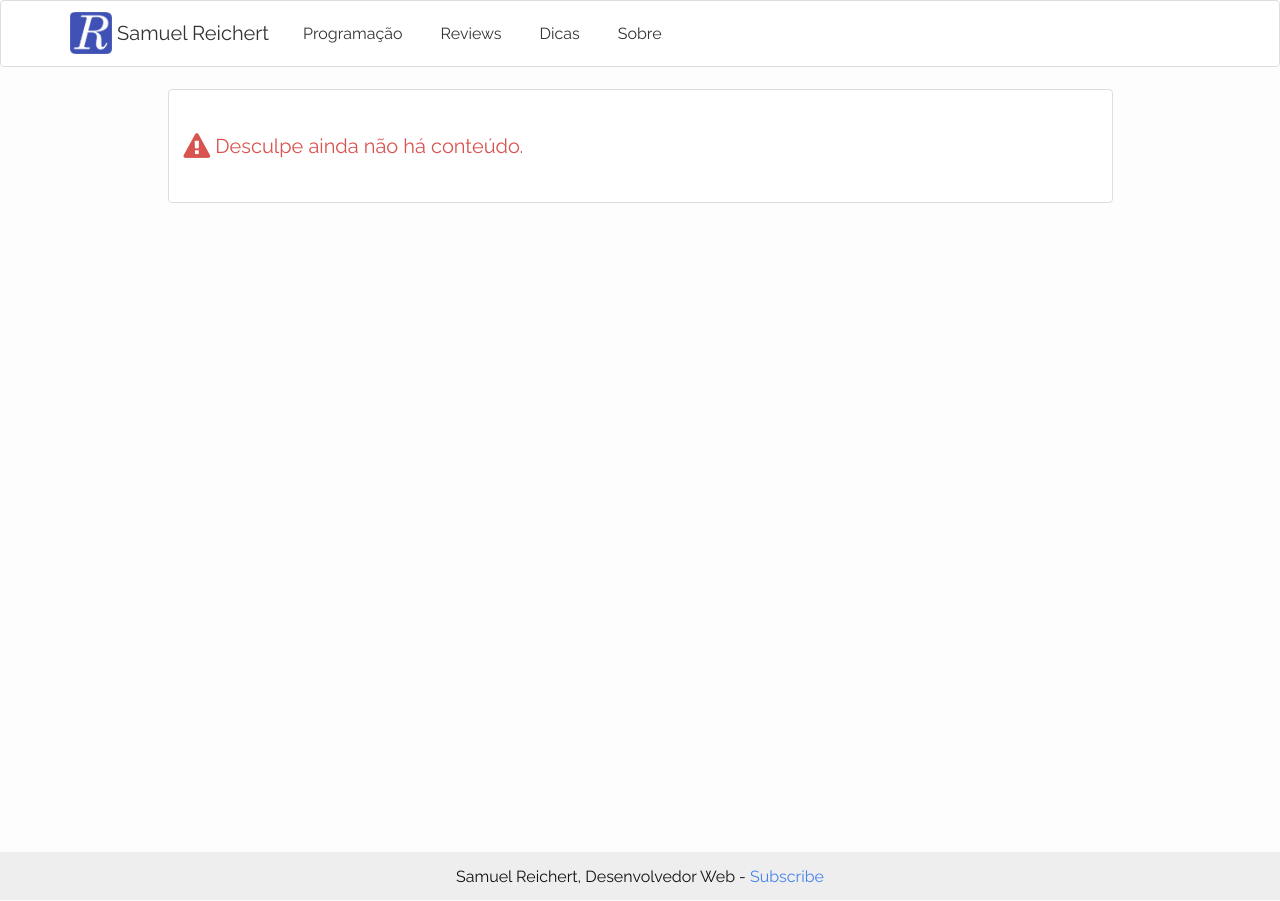
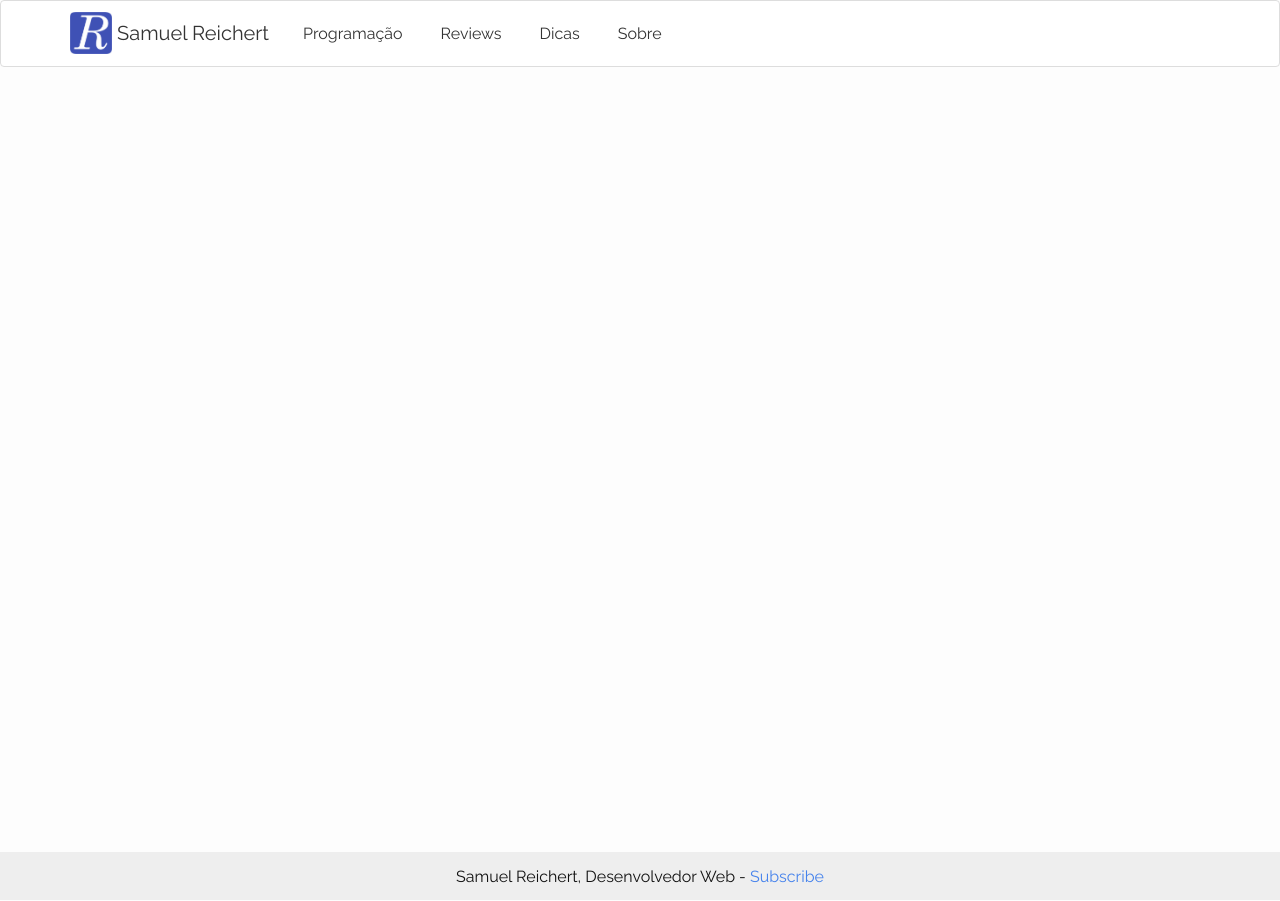
Before and after one commit to samuelreichert/samuelreichert.github.io, a Jekyll site: the page built from tip.md, in a window 1280 px wide. Built offline with Jekyll 4.4.1, drawn with Linux system fonts in a browser that asks for light colours; nearby versions of some CDN libraries.

Commit message:
Update layout and create categories page layout

```diff
--- a/_config.yml
+++ b/_config.yml
@@ -8,4 +8,3 @@ url: "http://samuelreichert.github.io" # the base hostname & protocol for your s
 
 # Build settings
 markdown: kramdown
-nocontentalert: Desculpe ainda não há conteúdo.
--- /dev/null
+++ b/_layouts/categories_page.html
@@ -0,0 +1,53 @@
+---
+layout: new_layout
+---
+
+<div class="row">
+  {% for post in site.posts %}
+    {% for category in post.categories %}
+      {% if category == page.categoryname %}
+        <!-- {{ post.content }} -->
+        <div class="col-xs-12 col-sm-12 col-md-12 col-lg-12">
+          <div class="panel panel-default">
+            <div class="row">
+              <div class="col-md-4">
+                <a href="{{ post.url | prepend: site.baseurl }}">
+                  <img src="/img/{{post.image}}" class="img-responsive" height="100">
+                </a>
+              </div>
+              <div class="col-md-8">
+                <div class="panel-body">
+                  <h3><a href="{{ post.url | prepend: site.baseurl }}">{{ post.title }}</a></h3>
+
+                  <p class="text-muted">
+                    <i class="fa fa-calendar"></i> {{ post.date | date: "%-d/%m/%Y" }}
+                  </p>
+
+                  <p><em>{{post.excerpt}}</em></p>
+
+                  <a href="{{ post.url | prepend: site.baseurl }}" class="btn btn-primary btn-lg pull-right col-md-4">
+                    <i class="fa fa-plus fa-lg"></i> Leia Mais
+                  </a>
+                </div>
+              </div>
+            </div>
+          </div>
+        </div>
+      {% endif %}
+    {% endfor %}
+  {% endfor %}
+</div>
+
+<!-- <div class="panel panel-default">
+  <div class="panel-body">
+    <div class="row">
+      <div class="col-md-12">
+        <article class="post-content">
+          {{ content }}
+          {{page.categoryname}}
+        </article>
+      </div>
+    </div>
+  </div>
+</div>
+ -->
--- a/_layouts/page.html
+++ b/_layouts/page.html
@@ -7,14 +7,8 @@ layout: new_layout
     <div class="row">
       <div class="col-md-12">
         <article class="post-content">
-        {% if content.length > 0 %}
           {{ content }}
-        {% else %}
-          <h4 class="text-danger">
-            <i class="fa fa-lg fa-exclamation-triangle"></i>
-            {{ site.nocontentalert }}
-          </h4>
-        {% endif %}
+          {{page.categoryname}}
         </article>
       </div>
     </div>
--- a/index.html
+++ b/index.html
@@ -20,6 +20,8 @@ layout: new_layout
                 <i class="fa fa-calendar"></i> {{ post.date | date: "%-d/%m/%Y" }}
               </p>
 
+              <p><em>{{post.excerpt}}</em></p>
+
               <a href="{{ post.url | prepend: site.baseurl }}" class="btn btn-primary btn-lg pull-right col-md-4">
                 <i class="fa fa-plus fa-lg"></i> Leia Mais
               </a>
```
Also changed, not shown: dev.md (+2 -1 lines), review.md (+2 -1 lines), tip.md (+2 -1 lines), 2 other files.
